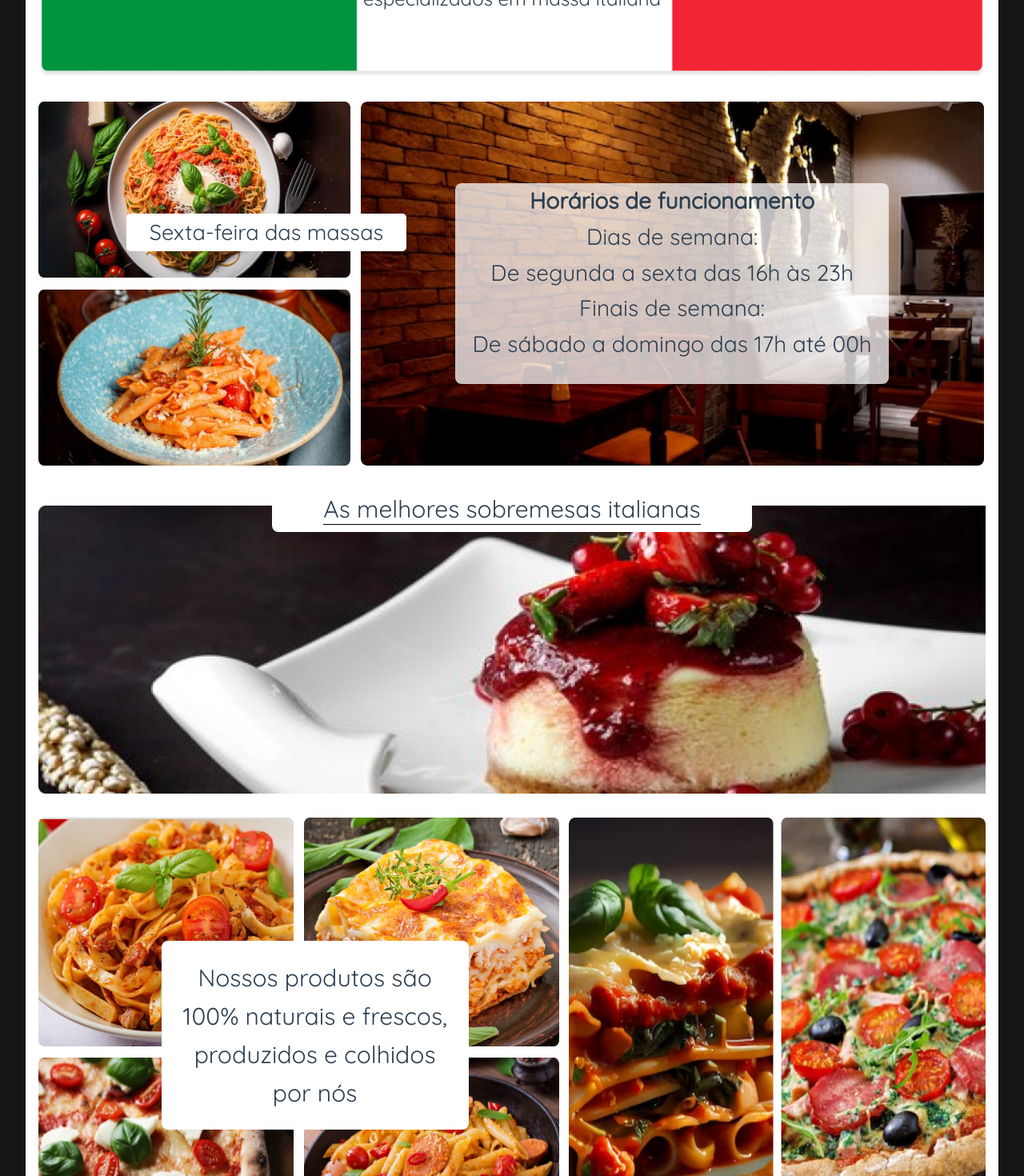
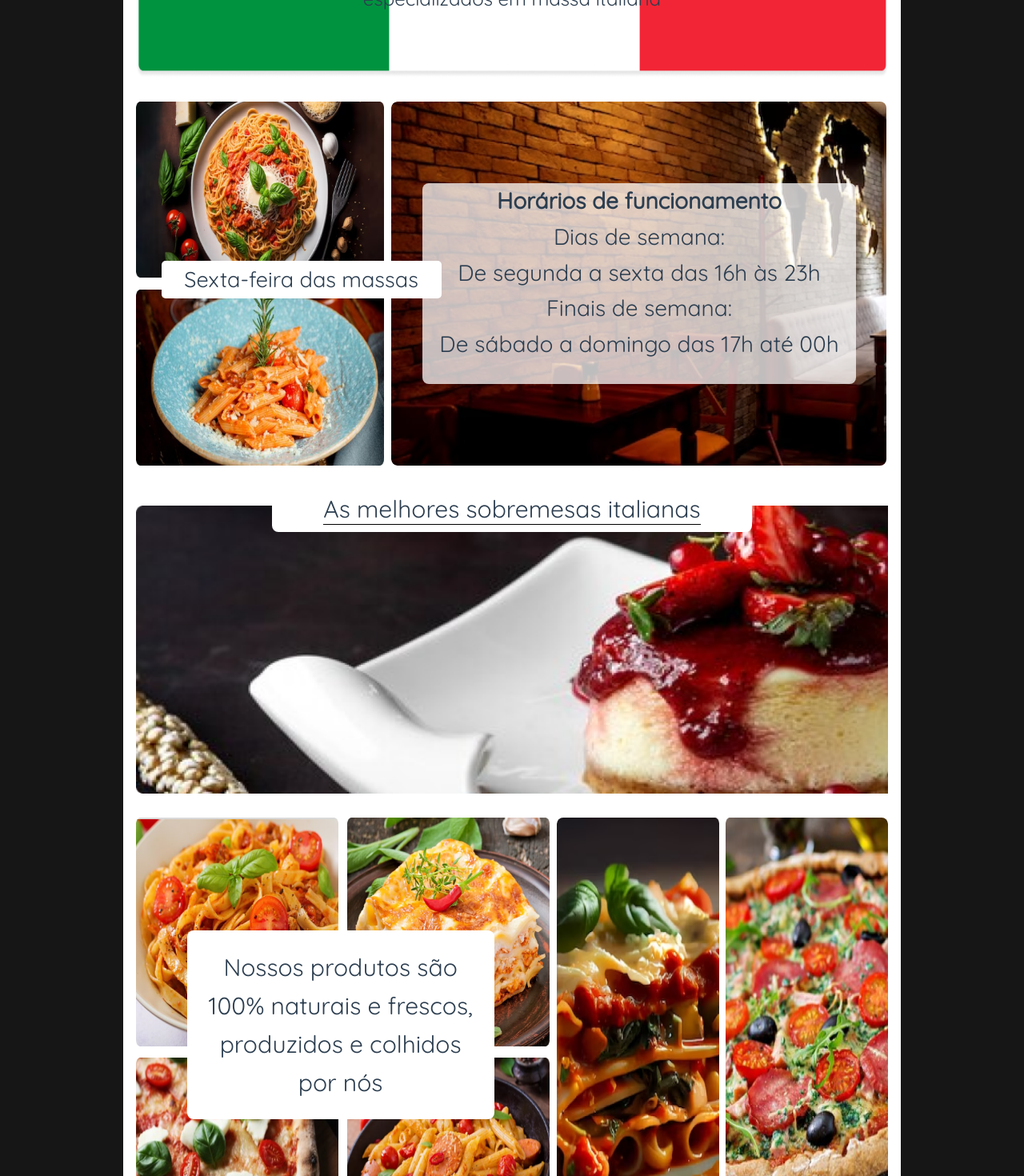
Before and after one commit to SoderJuliano/italianmenu, a Vue app: page / in a window 1280 px wide. Shown: the part 380-1850 px from the top of the page at 80% size. Built offline with nearby package versions, Linux system fonts and the light colour scheme.

Commit message:
fixed width issue layout

```diff
--- a/src/assets/main.css
+++ b/src/assets/main.css
@@ -1,15 +1,20 @@
 @import './base.css';
 @import url('https://fonts.googleapis.com/css2?family=Quicksand&display=swap');
 
+body {
+  background-color: rgb(22, 22, 22);
+}
+
 #app {
   width: 100vw;
-  height: 100%;
   margin: 0 auto;
   padding: 2rem;
   font-weight: normal;
   justify-content: center;
   background-color: rgb(22, 22, 22);
   font-family: 'Quicksand', sans-serif;
+  position: absolute;
+  top: 0;
 }
 
 a,
--- a/src/components/Header.vue
+++ b/src/components/Header.vue
@@ -11,13 +11,18 @@
         </div>
     </div>
     <div class="header sub">
-        <span>Menu</span><span>Sobremesas</span><span>Bebidas</span><span>Restaurante</span><span>Reservas</span>
+        <span @click="goto('menu')">Menu</span><span>Sobremesas</span><span>Bebidas</span><span>Restaurante</span><span>Reservas</span>
         <span>Preparo</span><span>Sobre Nós</span><span>Contato</span>
     </div>
 </template>
 <script>
 export default {
-    name: "header"
+    name: "header",
+    methods: {
+        goto(where) {
+            this.$emit('updatePage', where);
+        }
+    }
 }
 </script>
 <style scoped>
--- a/src/components/HelloPage.vue
+++ b/src/components/HelloPage.vue
@@ -31,16 +31,16 @@
         </div>
     </div>
     <div class="hello bottom">
-        <div class="left-button" @click="goto()" ><span>Ver produtos</span></div>
-        <div class="right-button" v-on:click="goto()"><span>Acessar o menu</span></div>
+        <div class="left-button" @click="goto('produtcts')" ><span>Ver produtos</span></div>
+        <div class="right-button" v-on:click="goto('menu')"><span>Acessar o menu</span></div>
     </div>
 </template>
 <script>
 export default {
     name:"Hello",
     methods: {
-        goto() {
-            alert('Em desenvolvimento');
+        goto(where) {
+            this.$emit('updatePage', where);
         }
     }
 }
@@ -165,7 +165,7 @@ export default {
 
     .left img {
         width: 97%;
-        min-height: 220px;
+        height: 220px;
         display: block;
         margin-top: 15px;
     }
@@ -176,8 +176,8 @@ export default {
 
     .left p {
         position: absolute;
-        margin-top: -315px;
-        margin-left: 110px;
+        margin-top: -256px;
+        margin-left: 10%;
         font-size: 27px;
         width: 350px;
         text-align: center;
@@ -267,8 +267,8 @@ export default {
 
     .left-bottom p {
         position: absolute;
-        margin-top: 12%;
-        margin-left: 12%;
+        margin-top: 11%;
+        margin-left: 5%;
         border-radius: 8px;
         background-color: white;
         padding: 22px;
--- a/src/components/MainPage.vue
+++ b/src/components/MainPage.vue
@@ -3,26 +3,45 @@
     import ItalianFlag from "./ItalianFlag.vue";
     import Hello from "./HelloPage.vue";
     import Footer from "./Footer.vue";
+    import Menu from "./Menu.vue";
 </script>
 
 <template>
     <div class="main" >
-        <Header />
-        <ItalianFlag />
-        <Hello />
+        <Header @updatePage="updatePage" />
+        <ItalianFlag v-if="page == 'home'" />
+        <Hello v-if="page == 'home'" @updatePage="updatePage" />
+        <Menu v-if="page =='menu'" />
         <Footer />
     </div>
 </template>
 <script>
 export default {
-    name:"main"
+    name:"main",
+    methods: {
+        updatePage(val) {
+            this.page = val;
+        }
+    },
+    data(){
+        return{
+            page: "home"
+        }
+    }
 }
 </script>
 
 <style scoped>
+
+@media (max-width: 786px) {
+    .main {
+        width: 100% !important;
+    }
+}
+
 .main {
     background-color: white;
-    min-width: 80%;
+    width: 80%;
     display: block;
     margin: 0 auto;
     padding: 1rem;
--- /dev/null
+++ b/src/components/Menu.vue
@@ -0,0 +1,25 @@
+<template>
+    <div class="menu">
+        <div class="menu-header"></div>
+    </div>
+</template>
+<script>
+export default {
+    name: "Menu"
+}
+</script>
+<style scoped>
+    .menu {
+        display: block;
+        height: 100%;
+    }
+
+    .menu-header {
+        background-image: url("../assets/menu.png");
+        background-size: 100% 100%;
+        height: 260px;
+        display: flex;
+        text-align: center;
+        margin-top: 35px;
+    }
+</style>
```
Also changed, not shown: src/assets/menu.png (added).
